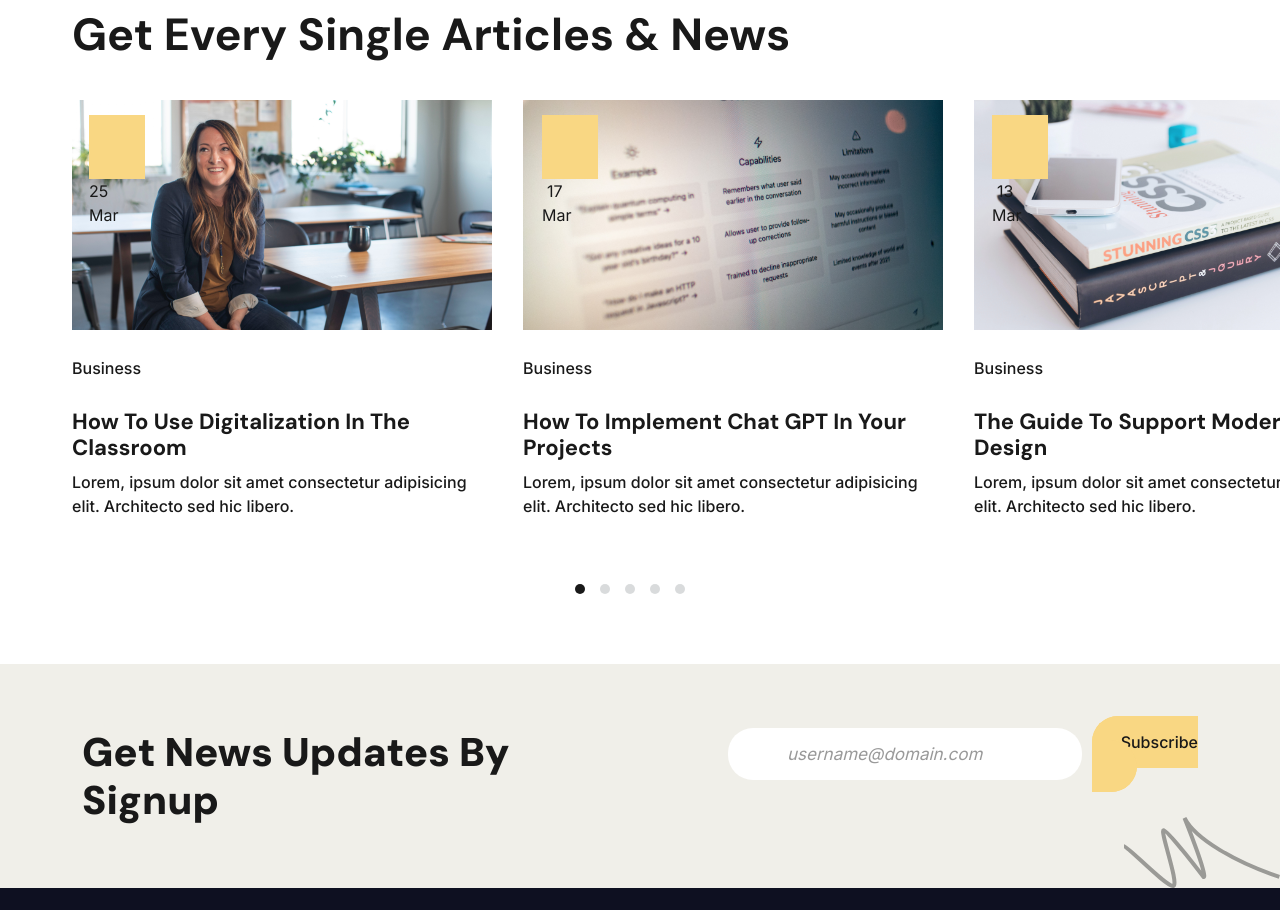
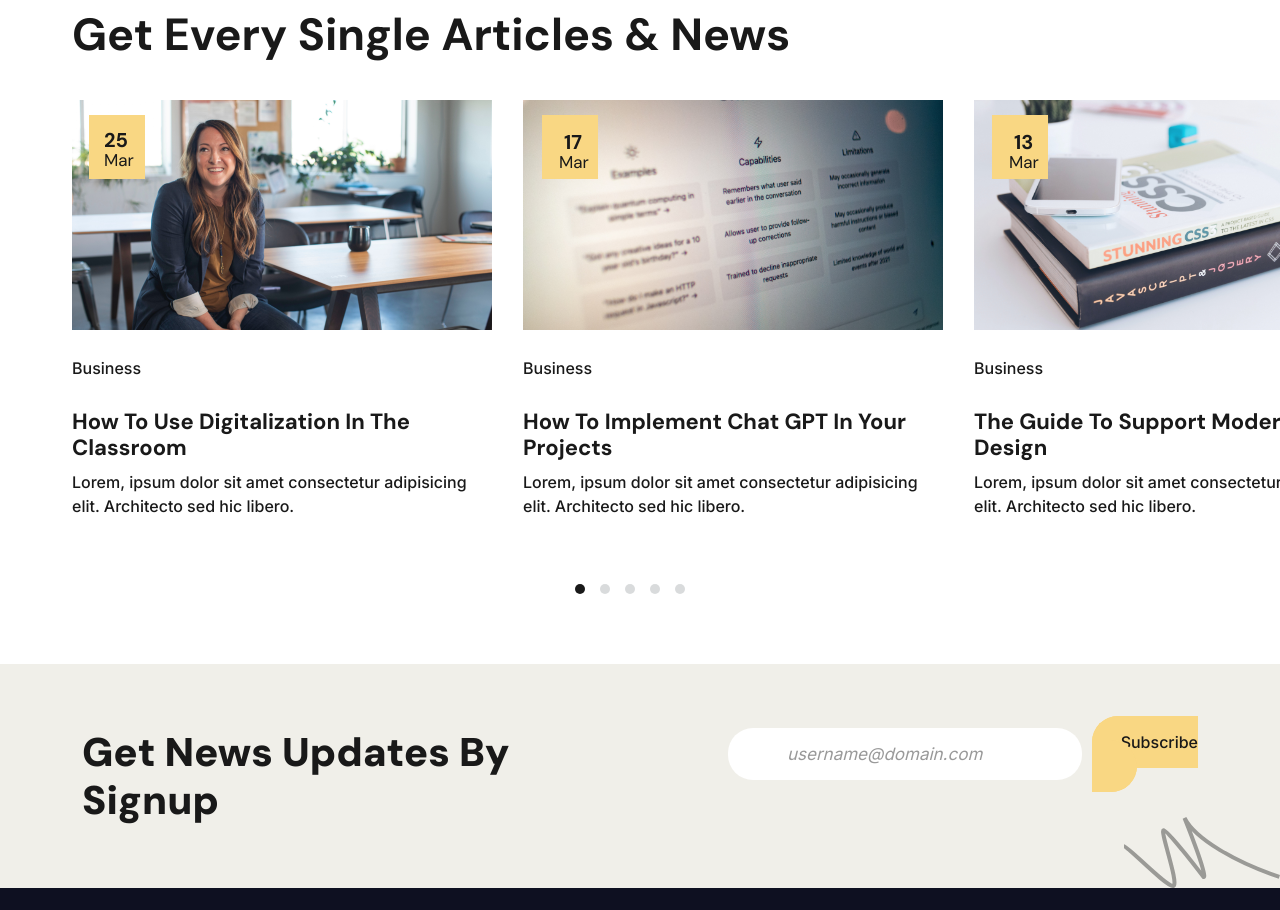
Before and after one commit to Janee4/react-crito, a React (Create React App) app: page / in a window 1280 px wide. Shown: the part 8040-8950 px from the top of the page. Built offline with nearby package versions, Linux system fonts and the light colour scheme; some icons are missing.

Commit message:
articleandnewsBox klarrrr

```diff
--- a/src/components/ArticleandnewsBox.js
+++ b/src/components/ArticleandnewsBox.js
@@ -2,8 +2,8 @@ import React from 'react'
 
 import yellowRectangle from '../assets/images/yellow-rectangle.svg'
 
-const ArticleandnewsBox = ({imageSrc, title, customClass, day, month}) => {
-  const dateClassName = `${month.toLowerCase()}-${day}`;
+const ArticleandnewsBox = ({imageSrc, title, customClass, dateClassName, day, month}) => {
+
 
   return (
     <>
@@ -21,9 +21,6 @@ const ArticleandnewsBox = ({imageSrc, title, customClass, day, month}) => {
           {month}
         </p>
       </div>
-
-
-
     </>
   )
 }
--- a/src/components/ArticleandnewsSection.js
+++ b/src/components/ArticleandnewsSection.js
@@ -21,9 +21,9 @@ const ArticleandnewsSection = () => {
       </div>
     </div>
     <div className="how-to-section">
-    <ArticleandnewsBox title="How To Use Digitalization In The Classroom" imageSrc={articleAndNews1} customClass="yellow-rectangle-3"  day="13" month="Mar" />
-    <ArticleandnewsBox title="How To Implement Chat GPT In Your Projects"  imageSrc={articleAndNews2} customClass="yellow-rectangle-2"  day="17" month="Mar" />
-    <ArticleandnewsBox title="The Guide To Support Modern CSS Design" imageSrc={articleAndNews3} customClass="yellow-rectangle-1"  day="25" month="Mar"/>
+    <ArticleandnewsBox title="How To Use Digitalization In The Classroom" imageSrc={articleAndNews1} customClass="yellow-rectangle-3" dateClassName="mars-13" day="13" month="Mar" />
+    <ArticleandnewsBox title="How To Implement Chat GPT In Your Projects"  imageSrc={articleAndNews2} customClass="yellow-rectangle-2" dateClassName="mars-17" day="17" month="Mar" />
+    <ArticleandnewsBox title="The Guide To Support Modern CSS Design" imageSrc={articleAndNews3} customClass="yellow-rectangle-1" dateClassName="mars-25"day="25" month="Mar"/>
       </div>
     <div className="circles">
       <div className="circle-1"></div>
```
Also changed, not shown: src/components/WhychooseusBoxes.js (added, +55 -0 lines).
